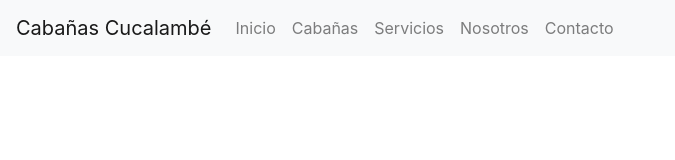
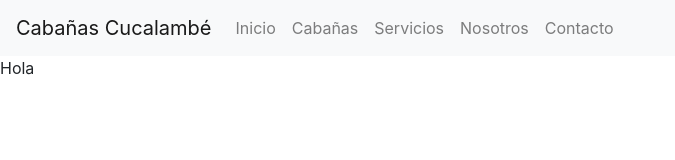
Before and after one commit to tomydiaz/proyectoreact, a React (Create React App) app: page / in a window 1280 px wide. Shown: the top 160 px of the page, without its empty margins (0-675 px from the left). Built offline with nearby package versions, Linux system fonts and the light colour scheme.

Commit message:
Update App.js

```diff
--- a/src/App.js
+++ b/src/App.js
@@ -6,6 +6,7 @@ const App = () => {
   return (
     <>
       <NavBarComponent />
+      <div>Hola</div>
     </>
   );
 }
```
